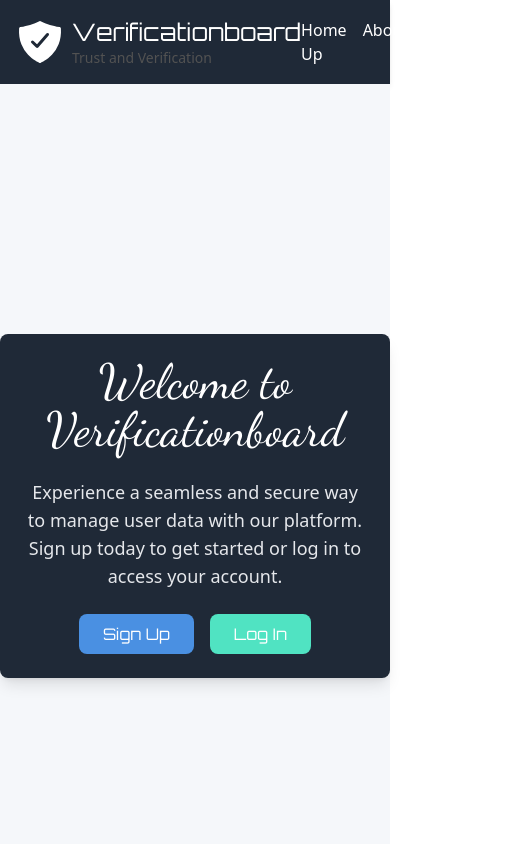
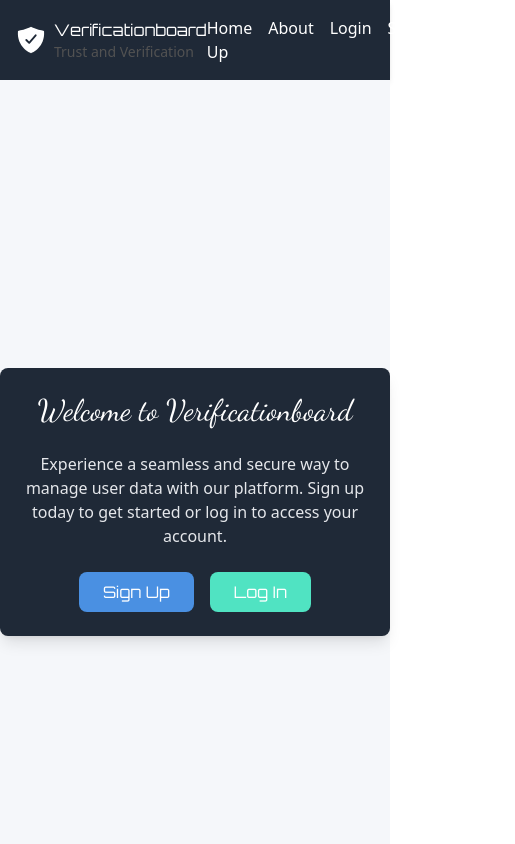
Before and after one commit to Tgodmuna/id_me, a React (Create React App) app: page / in a window 390 px wide. Shown: the top 844 px of the page, 515 px wide, since content can reach past the window. Built offline with nearby package versions, Linux system fonts and the light colour scheme.

Commit message:
make home page responsive

```diff
--- a/src/component/INDEX.tsx
+++ b/src/component/INDEX.tsx
@@ -4,9 +4,7 @@ import Logo from "./Logo";
 
 const INDEX = () => {
 	return (
-		<div
-			about={"Landing page for the Verificationboard app."}
-		>
+		<div about={"Landing page for the Verificationboard app."}>
 			<Header />
 			<LandingPage />
 			<Footer />
@@ -18,9 +16,8 @@ export default INDEX;
 
 const Header: React.FC = () => {
 	return (
-		<header className='bg-gray-800 text-white p-4 shadow-md'>
-			<nav className='container mx-auto flex justify-between items-center'>
-				<Link to='/' className='flex items-center'>
+		<header className='bg-gray-800  mx-auto flex justify-between items-center  text-white p-4 shadow-md w-full max-w-full'>
+			<Link to='/' className='flex items-center bg'>
 				<Logo />
 			</Link>
 			<div>
@@ -37,7 +34,6 @@ const Header: React.FC = () => {
 					Sign Up
 				</Link>
 			</div>
-			</nav>
 		</header>
 	);
 };
@@ -56,10 +52,10 @@ const LandingPage: React.FC = () => {
 	return (
 		<div className='flex flex-col items-center justify-center min-h-screen bg-light text-dark'>
 			<div className='max-w-2xl text-center p-6 bg-gray-800 shadow-lg rounded-lg'>
-				<h1 className='text-5xl font-bold text-white mb-6 dancing-script '>
+				<h1 className='md:text-5xl text-3xl font-bold text-white mb-6 dancing-script '>
 					Welcome to Verificationboard
 				</h1>
-				<p className='text-lg text-gray-200 mb-6'>
+				<p className='md:text-lg text-gray-200 mb-6'>
 					Experience a seamless and secure way to manage user data with our platform. Sign up today
 					to get started or log in to access your account.
 				</p>
--- a/src/component/Logo.tsx
+++ b/src/component/Logo.tsx
@@ -3,10 +3,10 @@ import { IoShieldCheckmark } from "react-icons/io5";
 
 const Logo: React.FC = () => {
 	return (
-		<div className='flex items-center'>
-			<IoShieldCheckmark className='text-white text-5xl mr-2' />
+		<div className='flex items-center jus'>
+			<IoShieldCheckmark className='text-white text-3xl md:text-5xl mr-2' />
 			<div className={`flex flex-col justify-center`}>
-				<h1 className='text-2xl orbitron font-bold'>Verificationboard</h1>
+				<h1 className='md:text-2xl orbitron md:font-bold'>Verificationboard</h1>
 				<p className='text-sm text-neutral-600'>Trust and Verification</p>
 			</div>
 		</div>
```
Lines whose indentation alone changed are shown as unchanged.
